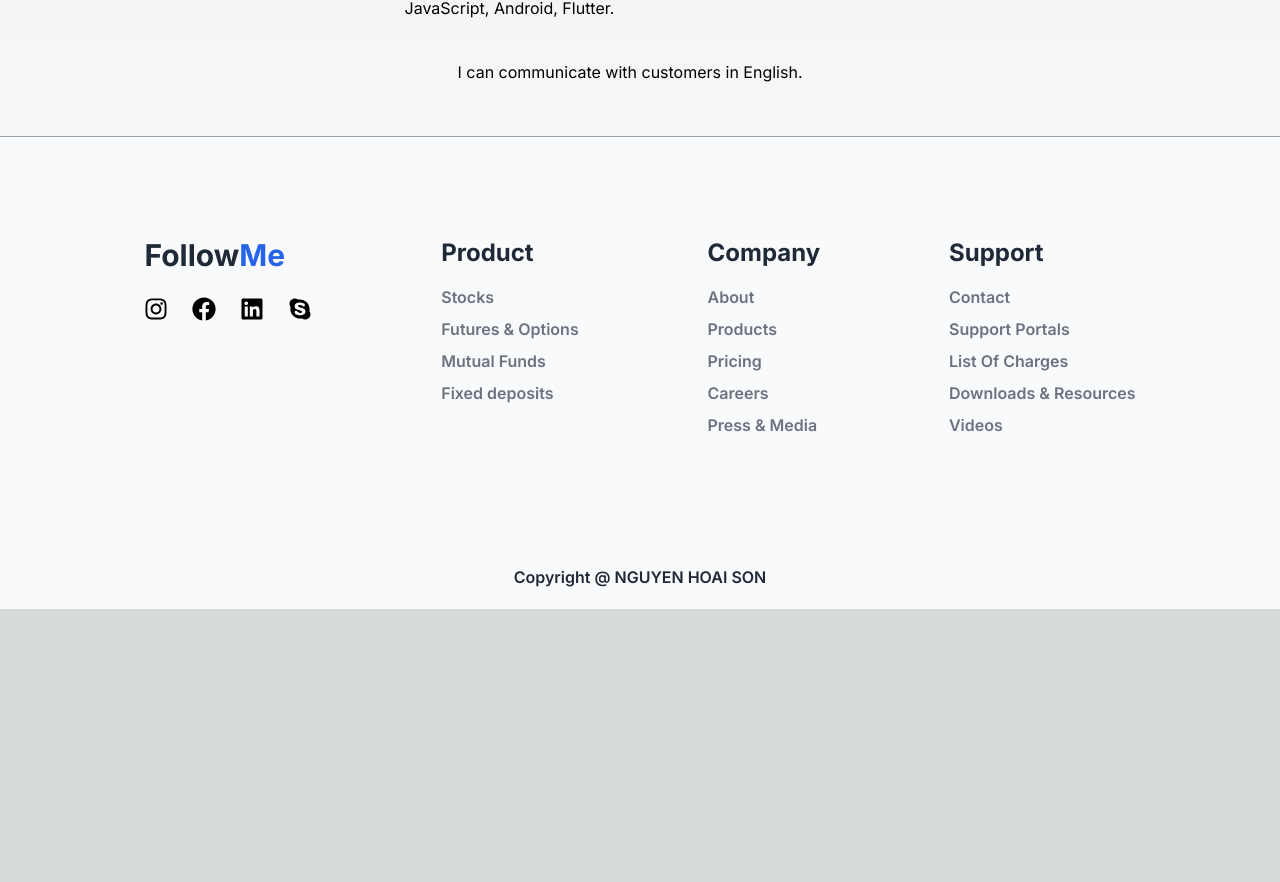
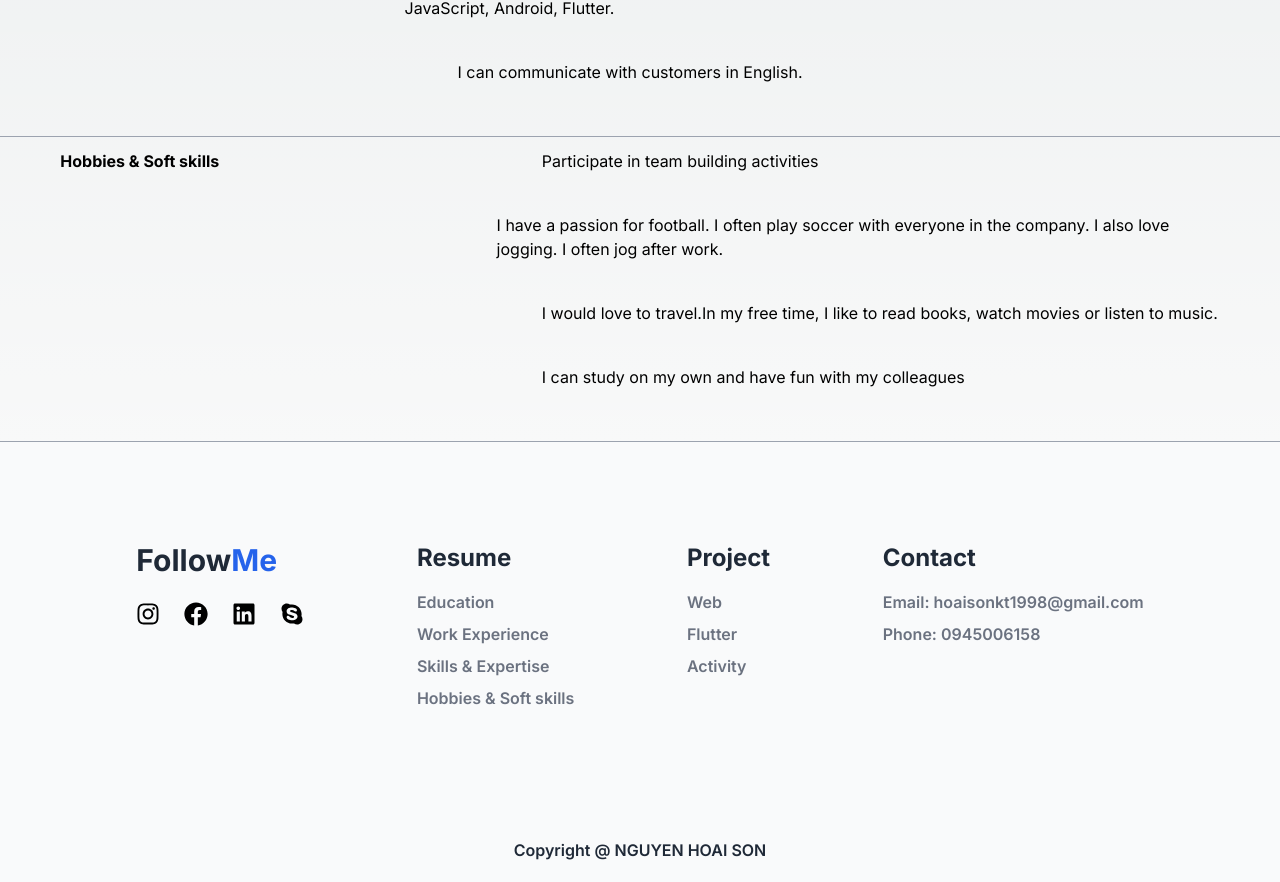
Before and after one commit to sonraintb98/blog, a Next.js app: page /resume in a window 1280 px wide. Shown: the part 1698-2580 px from the top of the page. Before the commit the page ends 2307 px from the top, so only its background shows below. Built offline with nearby package versions, Linux system fonts and the light colour scheme.

Commit message:
Update footer and update resume page

```diff
--- a/src/app/resume/page.tsx
+++ b/src/app/resume/page.tsx
@@ -291,6 +291,74 @@ const page = () => {
           </div>
         </div>
       </div>
+
+      {/* Hobbies & Soft skills */}
+      <div className=" w-full flex md:flex-row flex-col justify-around items-start p-3 border-b border-gray-400">
+        <div className=" 2xl:w-1/2 xl:w-1/2 md:w-auto flex items-center justify-center text-center">
+          <span className=" text-black font-bold 2xl:text-xl xl:text-lg lg:text-base md:text-sm smx:text-xs">
+            Hobbies & Soft skills
+          </span>
+        </div>
+        <div className=" 2xl:w-1/2 xl:w-1/2 md:w-auto flex md:flex-col flex-col justify-start items-start">
+          <div className=" md:w-full flex md:flex-row flex-col justify-start items-start pb-10">
+            <div className=" 2xl:w-1/4 xl:w-1/4 lg:w-1/4 md:w-full sm:w-full smx:w-full">
+              <span className="2xl:text-lg xl:text-lg lg:text-base md:text-sm sm:text-sm smx:text-xs"></span>
+            </div>
+            <div className=" 2xl:w-3/4 smx:w-auto flex md:flex-col flex-col justify-around items-start">
+              <span className="font-bold 2xl:text-lg xl:text-lg lg:text-base md:text-sm sm:text-sm smx:text-xs">
+                {/* University Of Science And Technology */}
+              </span>
+              <span className="2xl:text-lg xl:text-lg lg:text-base md:text-sm sm:text-sm smx:text-xs">
+                Participate in team building activities
+              </span>
+            </div>
+          </div>
+
+          <div className=" md:w-full flex md:flex-row flex-col justify-start items-start pb-10">
+            <div className=" 2xl:w-1/4 xl:w-1/4 lg:w-1/4 md:w-full sm:w-full smx:w-full">
+              <span className="2xl:text-lg xl:text-lg lg:text-base md:text-sm sm:text-sm smx:text-xs"></span>
+            </div>
+            <div className=" 2xl:w-3/4 smx:w-auto flex md:flex-col flex-col justify-around items-start">
+              <span className="font-bold 2xl:text-lg xl:text-lg lg:text-base md:text-sm sm:text-sm smx:text-xs">
+                {/* University Of Science And Technology */}
+              </span>
+              <span className="2xl:text-lg xl:text-lg lg:text-base md:text-sm sm:text-sm smx:text-xs">
+                I have a passion for football. I often play soccer with everyone
+                in the company. I also love jogging. I often jog after work.
+              </span>
+            </div>
+          </div>
+
+          <div className=" md:w-full flex md:flex-row flex-col justify-start items-start pb-10">
+            <div className=" 2xl:w-1/4 xl:w-1/4 lg:w-1/4 md:w-full sm:w-full smx:w-full">
+              <span className="2xl:text-lg xl:text-lg lg:text-base md:text-sm sm:text-sm smx:text-xs"></span>
+            </div>
+            <div className=" 2xl:w-3/4 smx:w-auto flex md:flex-col flex-col justify-around items-start">
+              <span className="font-bold 2xl:text-lg xl:text-lg lg:text-base md:text-sm sm:text-sm smx:text-xs">
+                {/* University Of Science And Technology */}
+              </span>
+              <span className="2xl:text-lg xl:text-lg lg:text-base md:text-sm sm:text-sm smx:text-xs">
+                I would love to travel.In my free time, I like to read books,
+                watch movies or listen to music.
+              </span>
+            </div>
+          </div>
+
+          <div className=" md:w-full flex md:flex-row flex-col justify-start items-start pb-10">
+            <div className=" 2xl:w-1/4 xl:w-1/4 lg:w-1/4 md:w-full sm:w-full smx:w-full">
+              <span className="2xl:text-lg xl:text-lg lg:text-base md:text-sm sm:text-sm smx:text-xs"></span>
+            </div>
+            <div className=" 2xl:w-3/4 smx:w-auto flex md:flex-col flex-col justify-around items-start">
+              <span className="font-bold 2xl:text-lg xl:text-lg lg:text-base md:text-sm sm:text-sm smx:text-xs">
+                {/* University Of Science And Technology */}
+              </span>
+              <span className="2xl:text-lg xl:text-lg lg:text-base md:text-sm sm:text-sm smx:text-xs">
+                I can study on my own and have fun with my colleagues
+              </span>
+            </div>
+          </div>
+        </div>
+      </div>
     </div>
   );
 };
--- a/src/components/app.footer.tsx
+++ b/src/components/app.footer.tsx
@@ -27,51 +27,51 @@ const AppFooter = () => {
         </div>
         <div className="p-5">
           <ul>
-            <p className="text-gray-800 font-bold text-2xl pb-4">Product</p>
+            <p className="text-gray-800 font-bold text-2xl pb-4">Resume</p>
             <li className="text-gray-500 text-md pb-2 font-semibold hover:text-blue-600 cursor-pointer">
-              Stocks
+              Education
             </li>
             <li className="text-gray-500 text-md pb-2 font-semibold hover:text-blue-600 cursor-pointer">
-              Futures & Options
+              Work Experience
             </li>
             <li className="text-gray-500 text-md pb-2 font-semibold hover:text-blue-600 cursor-pointer">
-              Mutual Funds
+              Skills & Expertise
             </li>
             <li className="text-gray-500 text-md pb-2 font-semibold hover:text-blue-600 cursor-pointer">
-              Fixed deposits
+              Hobbies & Soft skills
             </li>
           </ul>
         </div>
         <div className="p-5">
           <ul>
-            <p className="text-gray-800 font-bold text-2xl pb-4">Company</p>
+            <p className="text-gray-800 font-bold text-2xl pb-4">Project</p>
             <li className="text-gray-500 text-md pb-2 font-semibold hover:text-blue-600 cursor-pointer">
-              About
+              Web
             </li>
             <li className="text-gray-500 text-md pb-2 font-semibold hover:text-blue-600 cursor-pointer">
-              Products
+              Flutter
             </li>
             <li className="text-gray-500 text-md pb-2 font-semibold hover:text-blue-600 cursor-pointer">
-              Pricing
+              Activity
             </li>
-            <li className="text-gray-500 text-md pb-2 font-semibold hover:text-blue-600 cursor-pointer">
+            {/* <li className="text-gray-500 text-md pb-2 font-semibold hover:text-blue-600 cursor-pointer">
               Careers
             </li>
             <li className="text-gray-500 text-md pb-2 font-semibold hover:text-blue-600 cursor-pointer">
               Press & Media
-            </li>
+            </li> */}
           </ul>
         </div>
         <div className="p-5">
           <ul>
-            <p className="text-gray-800 font-bold text-2xl pb-4">Support</p>
+            <p className="text-gray-800 font-bold text-2xl pb-4">Contact</p>
             <li className="text-gray-500 text-md pb-2 font-semibold hover:text-blue-600 cursor-pointer">
-              Contact
+              Email: hoaisonkt1998@gmail.com
             </li>
             <li className="text-gray-500 text-md pb-2 font-semibold hover:text-blue-600 cursor-pointer">
-              Support Portals
+              Phone: 0945006158
             </li>
-            <li className="text-gray-500 text-md pb-2 font-semibold hover:text-blue-600 cursor-pointer">
+            {/* <li className="text-gray-500 text-md pb-2 font-semibold hover:text-blue-600 cursor-pointer">
               List Of Charges
             </li>
             <li className="text-gray-500 text-md pb-2 font-semibold hover:text-blue-600 cursor-pointer">
@@ -79,7 +79,7 @@ const AppFooter = () => {
             </li>
             <li className="text-gray-500 text-md pb-2 font-semibold hover:text-blue-600 cursor-pointer">
               Videos
-            </li>
+            </li> */}
           </ul>
         </div>
       </div>
```
